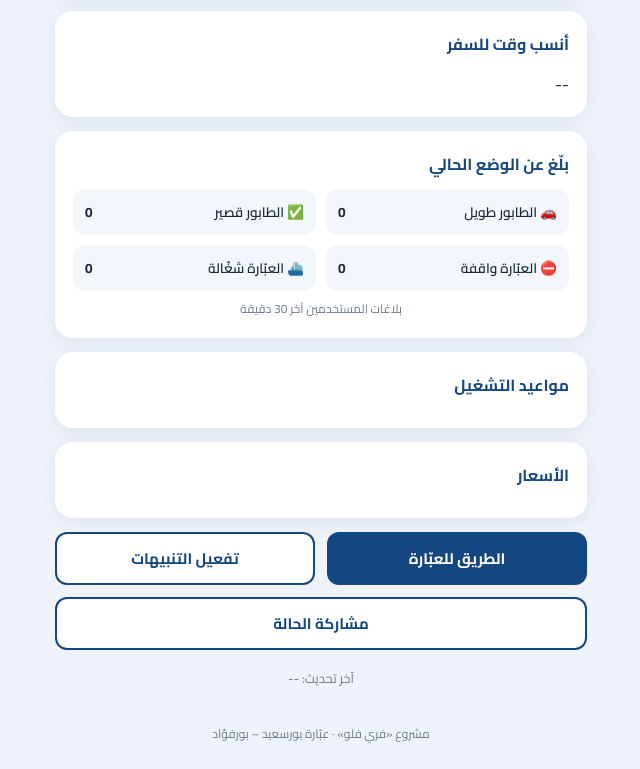
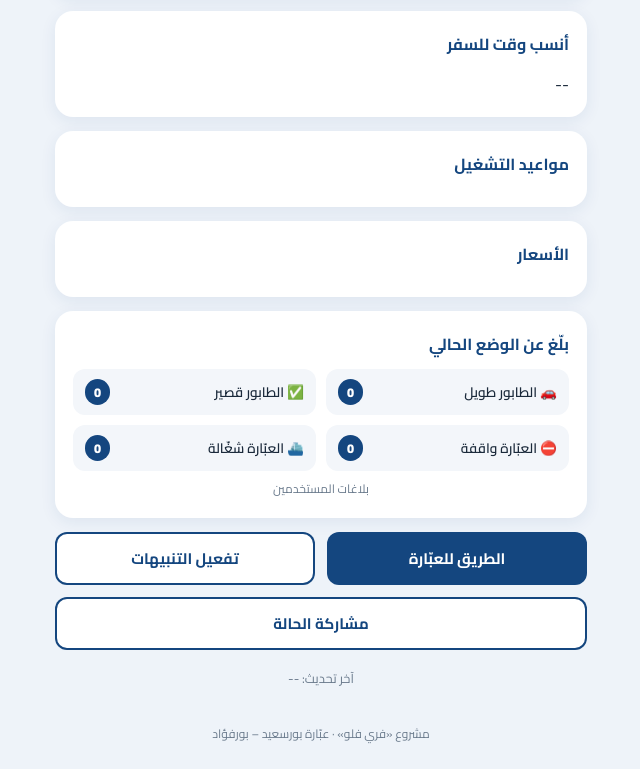
Before and after one commit to ansatf85-afk/Free-flow, a plain HTML site: page freeflow-app-v2/freeflow-app/index.html in a window 1280 px wide. Shown: the part 1027-1796 px from the top of the page, without its empty margins (319-959 px from the left). Drawn offline with Linux system fonts and the light colour scheme; no server answers.

Commit message:
Revise report section and update button elements

```diff
--- a/freeflow-app-v2/freeflow-app/index.html
+++ b/freeflow-app-v2/freeflow-app/index.html
@@ -71,17 +71,6 @@
     </section>
 
     <section class="card">
-      <h2>بلّغ عن الوضع الحالي</h2>
-      <div class="reports">
-        <button data-r="long_queue">🚗 الطابور طويل <b id="r_long_queue">0</b></button>
-        <button data-r="short_queue">✅ الطابور قصير <b id="r_short_queue">0</b></button>
-        <button data-r="ferry_stopped">⛔ العبّارة واقفة <b id="r_ferry_stopped">0</b></button>
-        <button data-r="ferry_running">⛴️ العبّارة شغّالة <b id="r_ferry_running">0</b></button>
-      </div>
-      <p class="hint" id="reportMsg">بلاغات المستخدمين آخر 30 دقيقة</p>
-    </section>
-
-    <section class="card">
       <h2>مواعيد التشغيل</h2>
       <ul class="list" id="scheduleList"></ul>
     </section>
@@ -89,6 +78,17 @@
     <section class="card">
       <h2>الأسعار</h2>
       <ul class="list" id="faresList"></ul>
+    </section>
+
+    <section class="card">
+      <h2>بلّغ عن الوضع الحالي</h2>
+      <div class="reports">
+        <button data-r="jam">🚗 الطابور طويل <span id="r_jam">0</span></button>
+        <button data-r="clear">✅ الطابور قصير <span id="r_clear">0</span></button>
+        <button data-r="stopped">⛔ العبّارة واقفة <span id="r_stopped">0</span></button>
+        <button data-r="running">⛴️ العبّارة شغّالة <span id="r_running">0</span></button>
+      </div>
+      <p class="hint">بلاغات المستخدمين</p>
     </section>
 
     <section class="actions">
@@ -103,8 +103,7 @@
 
   <footer>مشروع «فري فلو» · عبّارة بورسعيد – بورفؤاد</footer>
 
-<script src="config.js"></script>
-<script type="module" src="app.js"></script>
-
+  <script src="config.js"></script>
+ <script type="module" src="app.js"></script>
 </body>
 </html>
```
